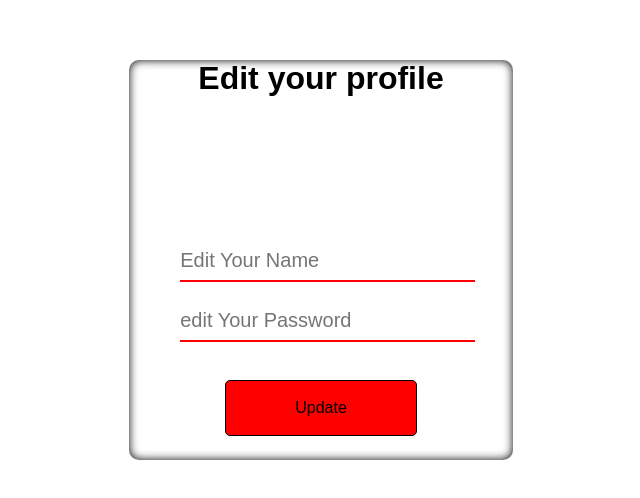
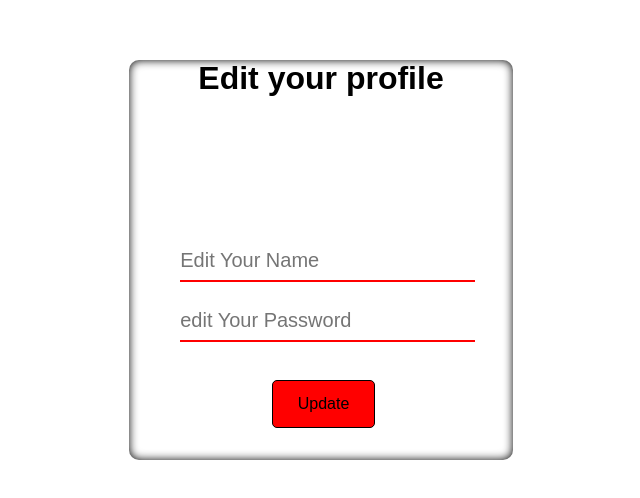
Before and after one commit to aammon14/Jacks_Burgers, a React (Create React App) app in the folder jacks-app/client/: page /users/profile in a window 1280 px wide. Shown: the part 180-678 px from the top of the page, without its empty margins (319-959 px from the left). Built offline with nearby package versions, Linux system fonts and the light colour scheme; no server answers.

Commit message:
added link to the signIn page

```diff
--- a/jacks-app/client/src/App.css
+++ b/jacks-app/client/src/App.css
@@ -675,9 +675,20 @@ hr.line {
   position: absolute;
   top: 80%;
   /*right: 23%;*/
-  right: 25%;
+  right: 36%;
 
-  width: 15vw;
-  height: 7vh;
+  width: 8vw;
+  height: 6vh;
   background: red;
 }
+/*Register Link*/
+.register{
+  color:ghostwhite;
+  position: relative;
+  top: 68%;
+  right: 10%;
+}
+.link {
+  color: red;
+  text-decoration: none;
+}
--- a/jacks-app/client/src/Components/Login.jsx
+++ b/jacks-app/client/src/Components/Login.jsx
@@ -1,5 +1,7 @@
 import React, { Component } from "react";
 import axios from "axios";
+import {Link } from "react-router-dom";
+
 
 class Login extends Component {
   constructor(props) {
@@ -87,6 +89,10 @@ class Login extends Component {
             value="Sign In"
           />
         </form>
+        <p className="register">
+        Don't have an account?
+        <Link to="/Sign_up" className="link"> Register Now</Link>
+        </p>
       </div>
     );
   }
```
